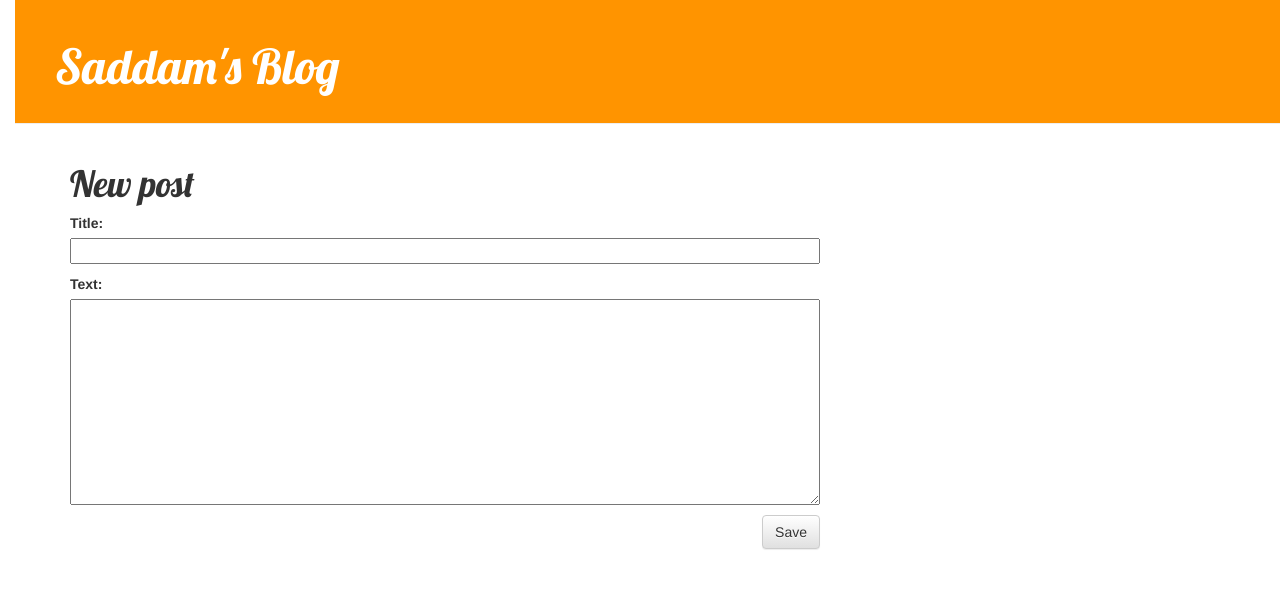
After one commit to saddam00/my-blog, a Django app: page /post/new/ in a window 1280 px wide. The commit adds this page. Shown: the top 589 px of the page. Run offline with Django 3.2, Linux system fonts and the light colour scheme; some libraries are stand-ins or nearby versions.

Commit message:
Added Views for Create/Edit Post

```diff
--- /dev/null
+++ b/blog/forms.py
@@ -0,0 +1,7 @@
+from django import forms
+from .models import Post
+
+class PostForm(forms.ModelForm):
+    class Meta:
+        model = Post
+        fields = ('title', 'text',)
--- a/blog/templates/blog/base.html
+++ b/blog/templates/blog/base.html
@@ -1,7 +1,7 @@
 {% load staticfiles %}
 <html>
     <head>
-        <title>Django Girls blog</title>
+        <title>Saddam's blog</title>
         <link rel="stylesheet" href="//maxcdn.bootstrapcdn.com/bootstrap/3.2.0/css/bootstrap.min.css">
         <link rel="stylesheet" href="//maxcdn.bootstrapcdn.com/bootstrap/3.2.0/css/bootstrap-theme.min.css">
         <link href="//fonts.googleapis.com/css?family=Lobster&subset=latin,latin-ext" rel="stylesheet" type="text/css">
@@ -9,7 +9,11 @@
     </head>
 <body>
     <div class="page-header">
-     <h1><a href="/">Django Girls Blog</a></h1>
+       {% if user.is_authenticated %}
+            <a href="{% url 'post_new' %}" class="top-menu"><span class="glyphicon glyphicon-plus"></span></a>
+         {% endif %}
+     <h1><a href="/">Saddam's Blog</a></h1>
+
     </div>
     <div class="content container">
         <div class="row">
--- a/blog/templates/blog/post_detail.html
+++ b/blog/templates/blog/post_detail.html
@@ -6,6 +6,8 @@
             {{ post.published_date }}
             </div>
             {% endif %}
+        <a class="btn btn-default" href="{% url 'post_edit' pk=post.pk %}"><span class="glyphicon glyphicon-pencil"></
+            span></a>
             <h1>{{ post.title }}</h1>
             <p>{{ post.text|linebreaksbr }}</p>
             </div>
--- /dev/null
+++ b/blog/templates/blog/post_edit.html
@@ -0,0 +1,9 @@
+
+{% extends 'blog/base.html' %}
+{% block content %}
+    <h1>New post</h1>
+    <form method="POST" class="post-form">{% csrf_token %}
+    {{ form.as_p }}
+    <button type="submit" class="save btn btn-default">Save</button>
+    </form>
+{% endblock %}
--- a/blog/urls.py
+++ b/blog/urls.py
@@ -4,4 +4,6 @@ from . import views
 urlpatterns = [
     url(r'^$', views.post_list, name='post_list'),
     url(r'^post/(?P<pk>\d+)/$', views.post_detail, name='post_detail'),
+    url(r'^post/new/$', views.post_new, name='post_new'),
+    url(r'^post/(?P<pk>\d+)/edit/$', views.post_edit, name='post_edit'),
 ]
--- a/blog/views.py
+++ b/blog/views.py
@@ -2,11 +2,44 @@ from django.shortcuts import render
 from django.utils import timezone
 from .models import Post
 from django.shortcuts import render, get_object_or_404
+from .forms import PostForm
+from django.shortcuts import redirect
+
 
 def post_list(request):
     posts = Post.objects.filter(published_date__lte=timezone.now()).order_by('published_date')
     return render(request, 'blog/post_list.html', {'posts': posts})
 
+
 def post_detail(request, pk):
     post = get_object_or_404(Post, pk=pk)
     return render(request, 'blog/post_detail.html', {'post': post})
+
+
+def post_edit(request, pk):
+    post = get_object_or_404(Post, pk=pk)
+    if request.method == "POST":
+        form = PostForm(request.POST, instance=post)
+        if form.is_valid():
+            post = form.save(commit=False)
+            post.author = request.user
+            post.published_date = timezone.now()
+            post.save()
+            return redirect('post_detail', pk=post.pk)
+    else:
+        form = PostForm(instance=post)
+    return render(request, 'blog/post_edit.html', {'form': form})
+
+
+def post_new(request):
+    if request.method == "POST":
+        form = PostForm(request.POST)
+        if form.is_valid():
+            post = form.save(commit=False)
+            post.author = request.user
+            post.published_date = timezone.now()
+            post.save()
+            return redirect('post_detail', pk=post.pk)
+    else:
+        form = PostForm()
+    return render(request, 'blog/post_edit.html', {'form': form})
```
Lines whose indentation alone changed are shown as unchanged.
